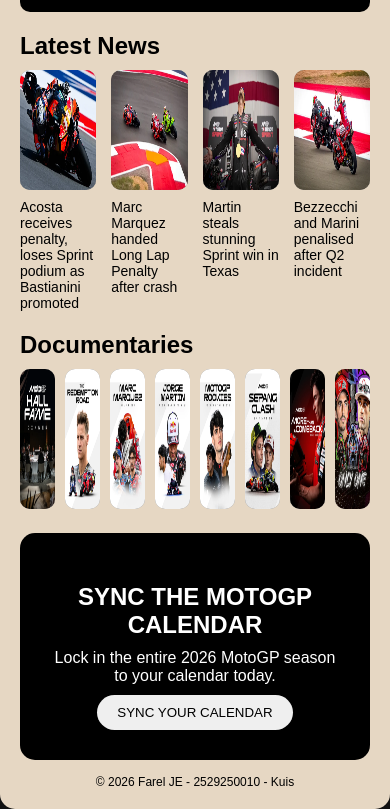
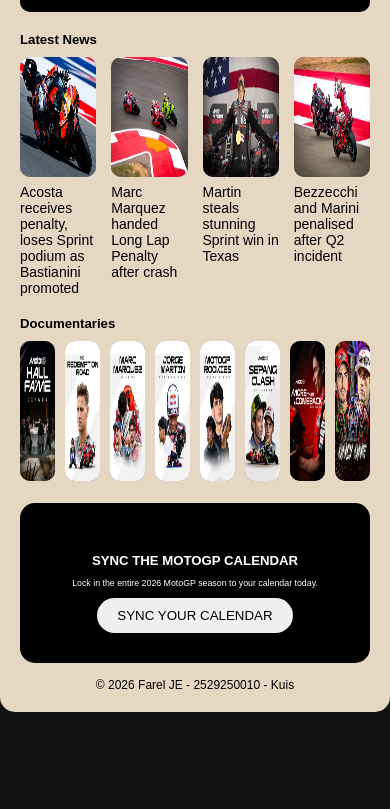
Before and after one commit to fareljonathan/Kuis1_FarelJE, a plain HTML site: page index.html in a window 390 px wide. Shown: the part 78-887 px from the top of the page. After the commit the page ends 844 px from the top, so only its background shows below. Drawn offline with Linux system fonts and the light colour scheme.

Commit message:
Update style.css

```diff
--- a/style.css
+++ b/style.css
@@ -94,3 +94,21 @@
   margin-top: 15px;
   font-size: 12px;
 }
+
+@media (max-width: 1366px) {
+  html {
+    font-size: 75%;
+  }
+}
+
+@media (max-width: 768px) {
+  html {
+    font-size: 62.5%;
+  }
+}
+
+@media (max-width: 450px) {
+  html {
+    font-size: 55%;
+  }
+}
```
